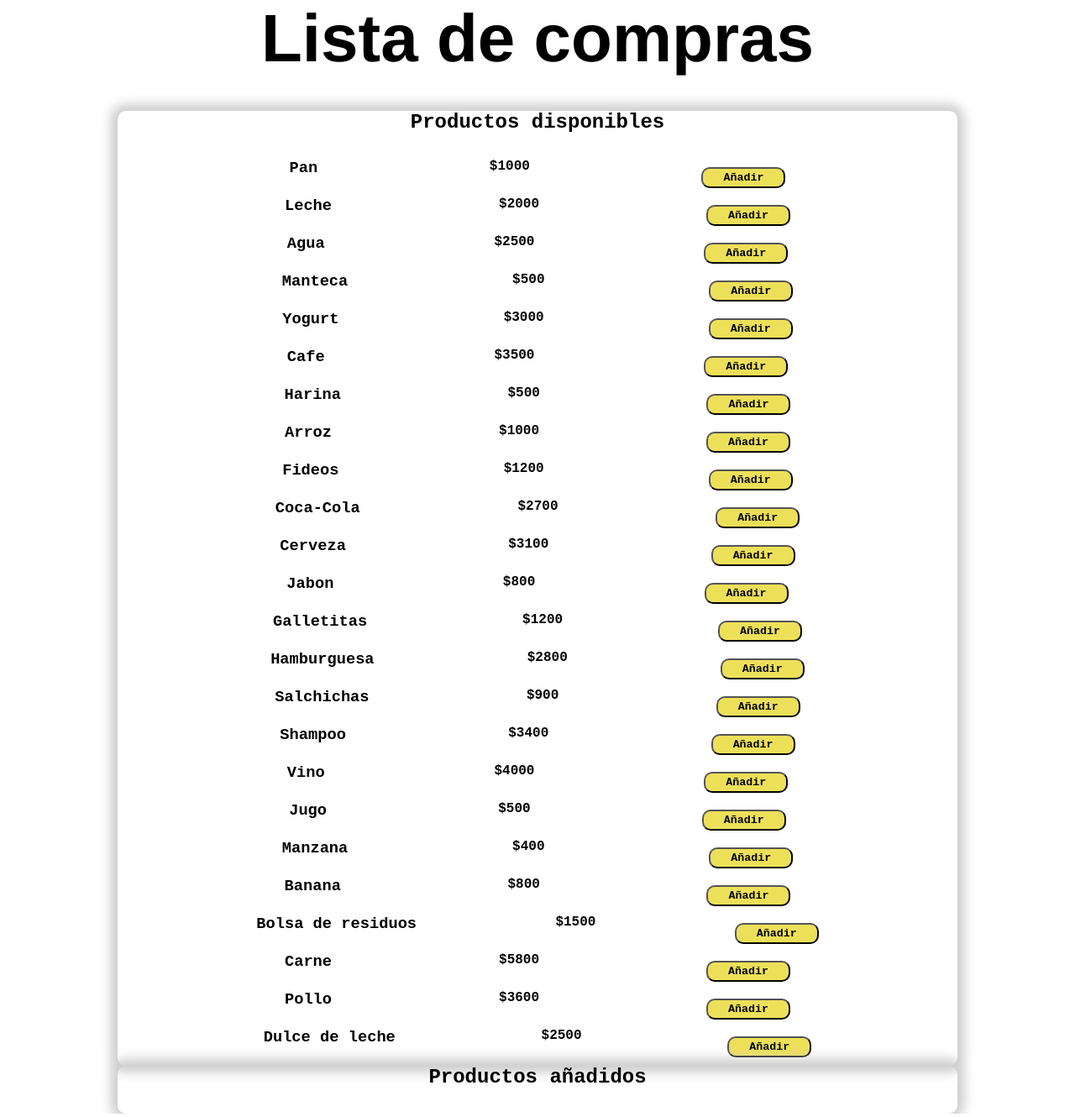
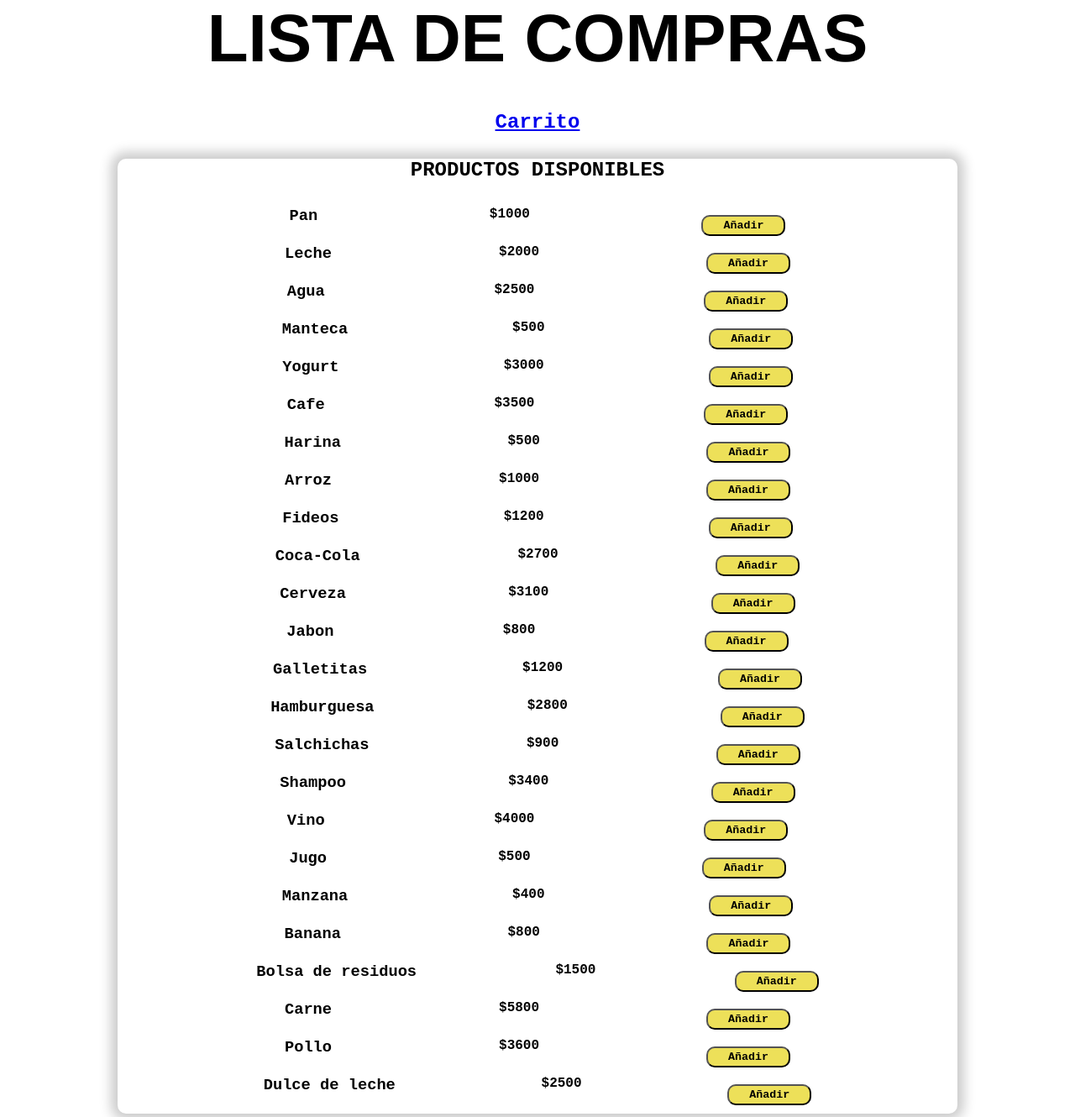
Before and after one commit to LeanJaime1/Jaime-Leandro-Javascript, a plain HTML site: page index.html in a window 1280 px wide. Shown: the top 1330 px of the page at 84% size. Drawn offline with Linux system fonts and the light colour scheme.

Commit message:
Update index.html

```diff
--- a/index.html
+++ b/index.html
@@ -9,25 +9,29 @@
     <title>Curso de Javascript/ CODERHOUSE</title>
 </head>
 <body>
-    <h1>Lista de compras</h1>
+    <h1>LISTA DE COMPRAS</h1>
+
+
+    <h2><a href="./carrito.html">Carrito</a></h2>
 
  <section class="productos">
 
 
     <div id="disponibles">
-        <h2>Productos disponibles</h2>
+        <h2>PRODUCTOS DISPONIBLES</h2>
     </div>
+
+
+</section>
+
+
+    <button></button>
 
 
 
 
-
-    <div id="añadidos">
-        <h2>Productos añadidos</h2>
-    </div>
-
-</section>
-
+</body>
+</html>
 
 
 
```
